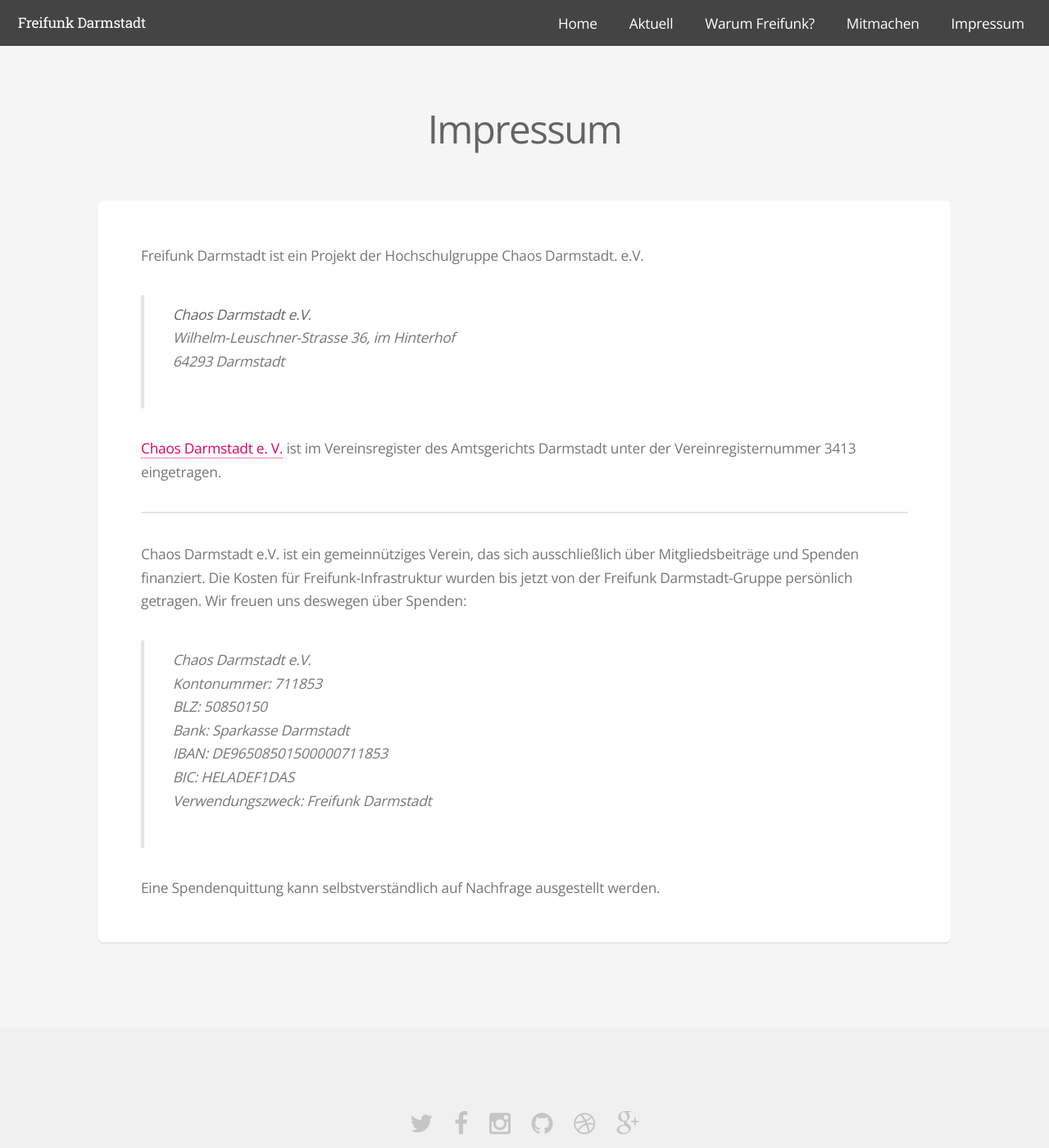
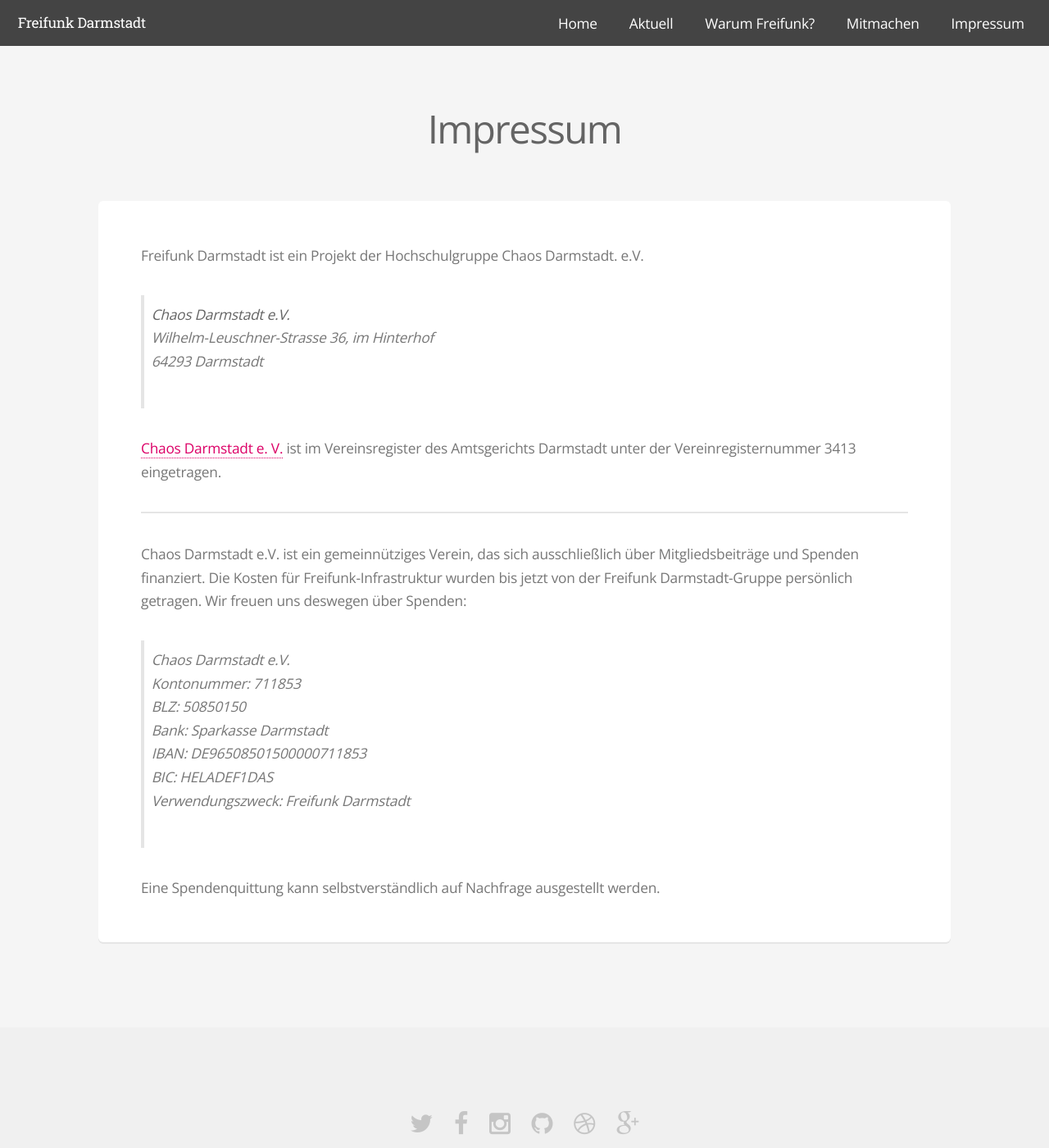
Before and after one commit to mdrenger/darmstadt.freifunk.net, a Jekyll site: the page built from pages/impressum.md, in a window 1280 px wide and 1400 px high. Shown: the whole window at 82% size. Built offline with Jekyll 4.4.1, drawn with Linux system fonts in a browser that asks for light colours.

```diff
--- a/css/style.scss
+++ b/css/style.scss
@@ -119,7 +119,7 @@
 		border-left: solid 4px $color-border;
 		font-style: italic;
 		margin: 0 0 $size-element-margin 0;
-		padding: 0.5em 0 0.5em 2em;
+		padding: 0.5em 0 0.5em 0.5em;
 	}
 
 	pre {
```
